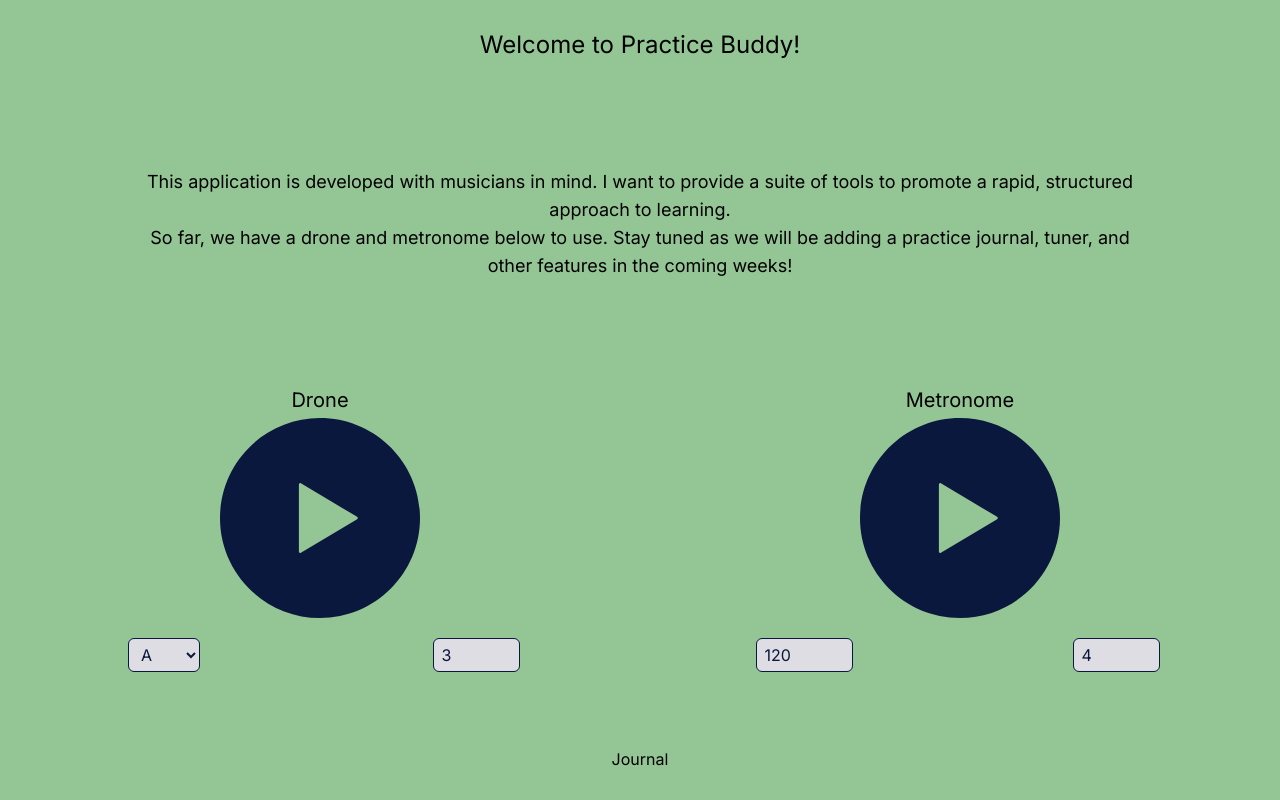
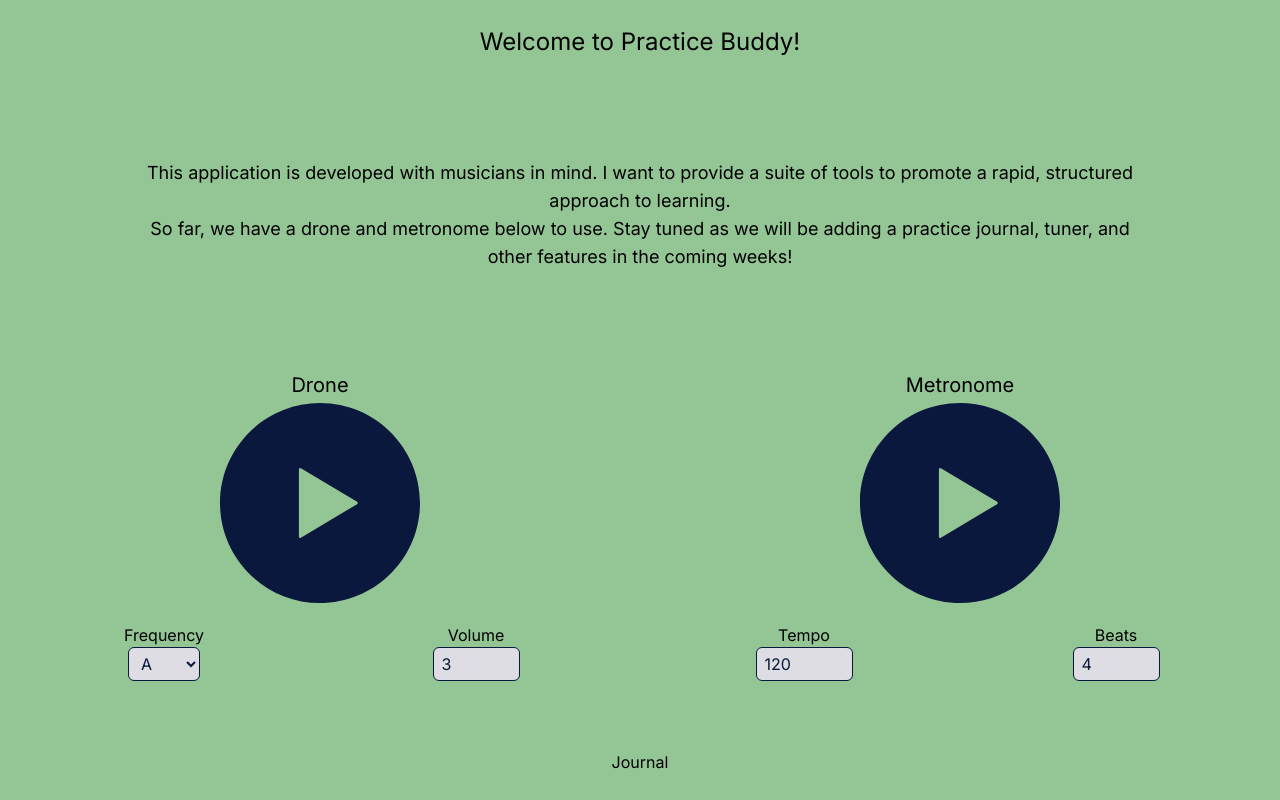
Before and after one commit to LAsoul88/practice_buddy, a Next.js app: page / in a window 1280 px wide. Built offline with nearby package versions, Linux system fonts and the light colour scheme.

Commit message:
changed prop for Input name to label

```diff
--- a/src/app/_components/DroneTool.tsx
+++ b/src/app/_components/DroneTool.tsx
@@ -73,7 +73,7 @@ export const DroneTool = () => {
 					<Input
 						inputType="select"
 						id={'frequency'}
-						name={'Frequency'}
+						label={'Frequency'}
 						value={settings.frequency}
 						handleChange={handleChange}
 						options={notes}
@@ -82,7 +82,7 @@ export const DroneTool = () => {
 				<div className="flex flex-col text-center items-center w-1/2 p-2">
 					<Input
 						id={'volume'}
-						name={'Volume'}
+						label={'Volume'}
 						min={0}
 						max={10}
 						value={settings.volume}
--- a/src/app/_components/MetronomeTool.tsx
+++ b/src/app/_components/MetronomeTool.tsx
@@ -59,7 +59,7 @@ export const MetronomeTool = () => {
 				<div className="flex flex-col text-center items-center w-1/2 p-2">
 					<Input
 						id={'tempo'}
-						name={'Tempo'}
+						label={'Tempo'}
 						value={settings.tempo}
 						handleChange={handleChange}
 						min={24}
@@ -69,7 +69,7 @@ export const MetronomeTool = () => {
 				<div className="flex flex-col text-center items-center w-1/2 p-2">
 					<Input
 						id={'beats'}
-						name={'Beats'}
+						label={'Beats'}
 						value={settings.beats}
 						handleChange={handleChange}
 						min={2}
```
